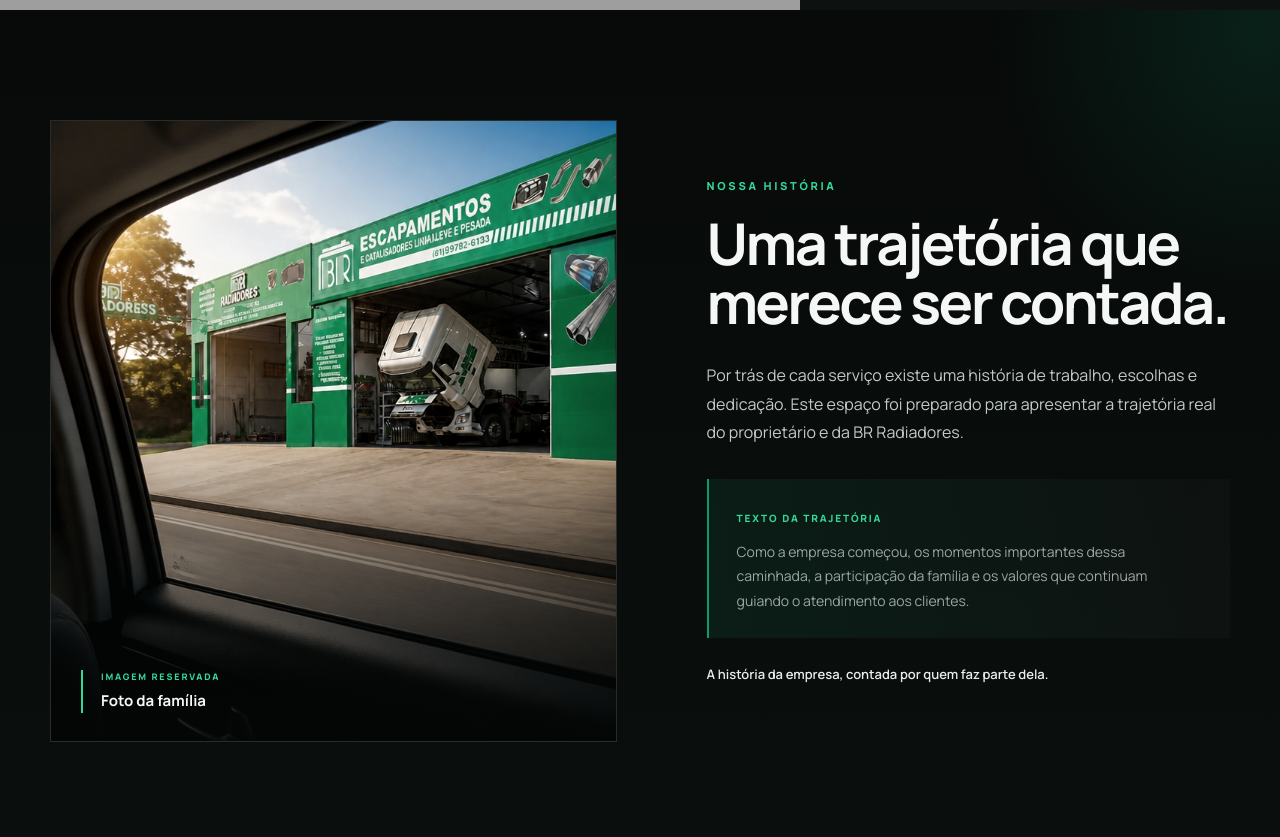
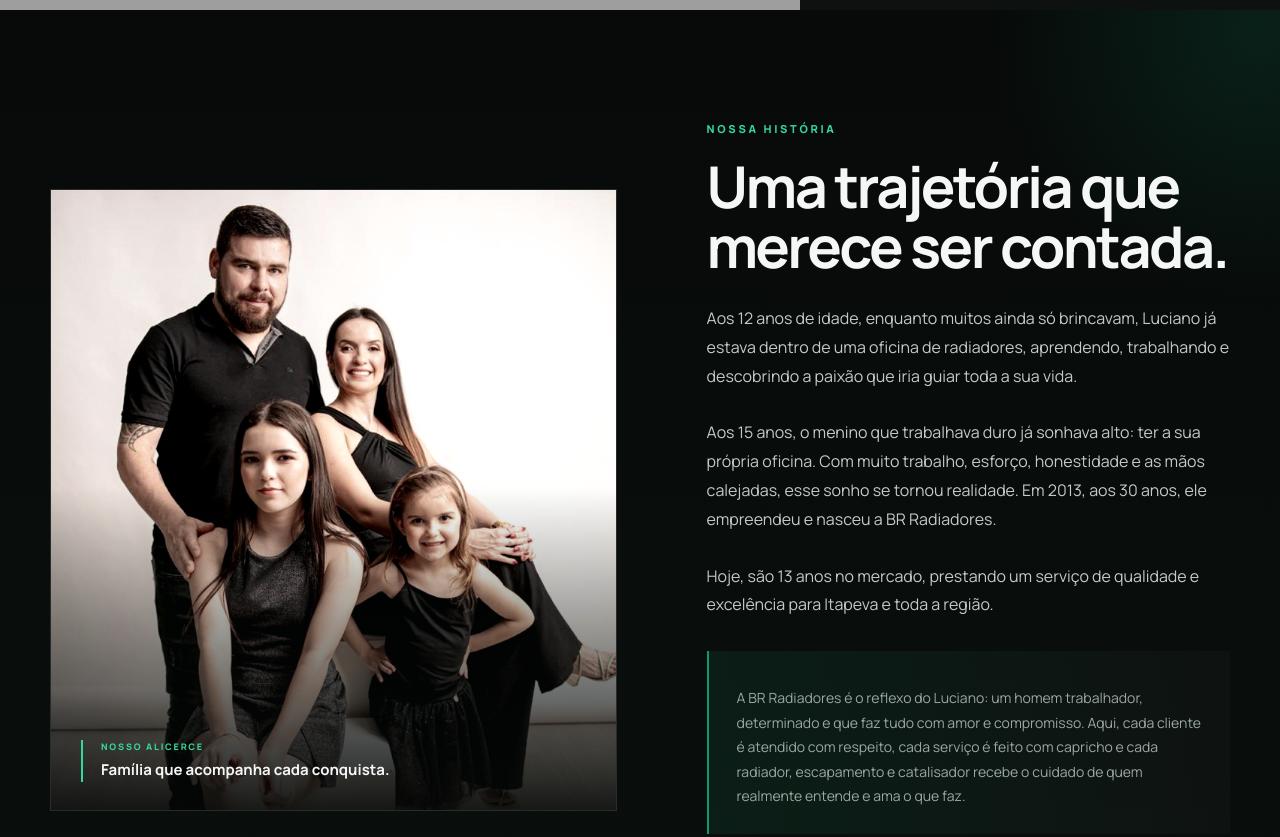
Before and after one commit to franloureiro/site-br-radiadores, a plain HTML site: page index.html in a window 1280 px wide. Shown: the part 2500-3337 px from the top of the page. Drawn offline with Linux system fonts and the light colour scheme; grey boxes are pictures that could not be loaded.

Commit message:
Add files via upload

```diff
--- a/index.html
+++ b/index.html
@@ -231,13 +231,13 @@
         <div class="story__grid container">
           <figure class="story__portrait reveal">
             <!-- Troca futura: salve a foto real como assets/images/familia-proprietario.jpg e altere apenas o src abaixo. -->
-            <img src="assets/images/fachada-br.png" alt="Fachada da BR Radiadores e Escapamentos — imagem temporária até a inclusão da foto da família" loading="lazy">
+            <img src="assets/images/Luciano e familia.png" alt="Fachada da BR Radiadores e Escapamentos — imagem temporária até a inclusão da foto da família" loading="lazy">
             <figcaption>
               <span>
-                Imagem reservada
+                Nosso Alicerce
               </span>
               <strong>
-                Foto da família
+                Família que acompanha cada conquista.
               </strong>
             </figcaption>
           </figure>
@@ -249,14 +249,22 @@
               Uma trajetória que merece ser contada.
             </h2>
             <p class="story__intro">
-              Por trás de cada serviço existe uma história de trabalho, escolhas e dedicação. Este espaço foi preparado para apresentar a trajetória real do proprietário e da BR Radiadores.
+              Aos 12 anos de idade, enquanto muitos ainda só brincavam, Luciano já estava dentro de uma oficina de radiadores, aprendendo, trabalhando e descobrindo a paixão que iria guiar toda a sua vida.
+            </p>
+            <p class="story__intro">
+            Aos 15 anos, o menino que trabalhava duro já sonhava alto: ter a sua própria oficina.
+            Com muito trabalho, esforço, honestidade e as mãos calejadas, esse sonho se tornou realidade.
+            Em 2013, aos 30 anos, ele empreendeu e nasceu a BR Radiadores.
+            </p>
+            <p class="story__intro">
+            Hoje, são 13 anos no mercado, prestando um serviço de qualidade e excelência para Itapeva e toda a região.
             </p>
             <div class="story__text-slot" aria-label="Espaço reservado para o texto da trajetória">
               <span>
-                Texto da trajetória
+
               </span>
               <p>
-                Como a empresa começou, os momentos importantes dessa caminhada, a participação da família e os valores que continuam guiando o atendimento aos clientes.
+                A BR Radiadores é o reflexo do Luciano: um homem trabalhador, determinado e que faz tudo com amor e compromisso. Aqui, cada cliente é atendido com respeito, cada serviço é feito com capricho e cada radiador, escapamento e catalisador recebe o cuidado de quem realmente entende e ama o que faz.
               </p>
             </div>
             <p class="story__signature">
```
Also changed, not shown: assets/images/Luciano e familia.jfif (added), assets/images/Luciano e familia.png (added), assets/images/familia.png (added).
